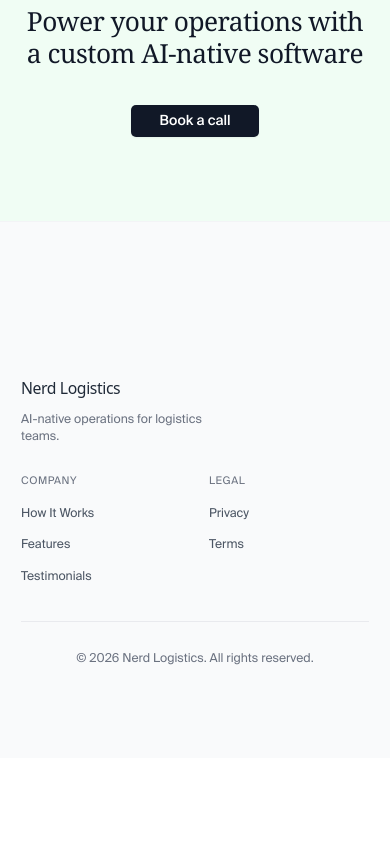
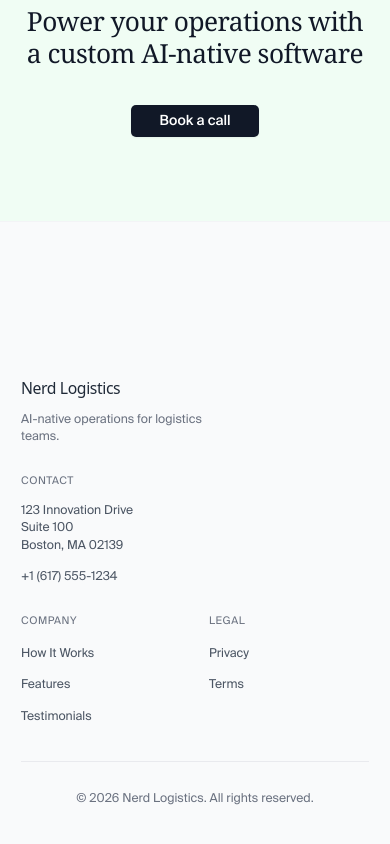
Before and after one commit to jricramc/nerdlogistics, a React (Vite) app: page / in a window 390 px wide. Shown: the part 7150-7994 px from the top of the page. Before the commit the page ends 7908 px from the top, so only its background shows below. Built offline with nearby package versions, Linux system fonts and the light colour scheme; no server answers; a web font is replaced by a local one.

Commit message:
Add business address and phone number to footer

```diff
--- a/src/components/landing/Footer.jsx
+++ b/src/components/landing/Footer.jsx
@@ -22,7 +22,7 @@ export default function Footer() {
   return (
     <footer className="bg-gray-50 border-t border-gray-100 pt-24 pb-12">
       <div className="container mx-auto px-6 pt-20 pb-14 md:pt-24 md:pb-16">
-        <div className="grid grid-cols-2 md:grid-cols-4 gap-8 md:gap-10">
+        <div className="grid grid-cols-2 md:grid-cols-5 gap-8 md:gap-10">
           {/* Brand */}
           <div className="col-span-2 md:col-span-1">
             <a
@@ -34,6 +34,30 @@ export default function Footer() {
             <p className="mt-3 text-sm text-gray-500 max-w-[200px]">
               AI-native operations for logistics teams.
             </p>
+          </div>
+
+          {/* Contact Information */}
+          <div className="col-span-2 md:col-span-1">
+            <h3 className="text-xs font-normal text-gray-500 uppercase tracking-wider mb-4">
+              Contact
+            </h3>
+            <div className="space-y-3">
+              <div>
+                <p className="text-sm text-gray-600">
+                  123 Innovation Drive<br />
+                  Suite 100<br />
+                  Boston, MA 02139
+                </p>
+              </div>
+              <div>
+                <a
+                  href="tel:+16175551234"
+                  className="text-sm text-gray-600 hover:text-gray-900 transition-colors"
+                >
+                  +1 (617) 555-1234
+                </a>
+              </div>
+            </div>
           </div>
 
           {/* Links */}
```
